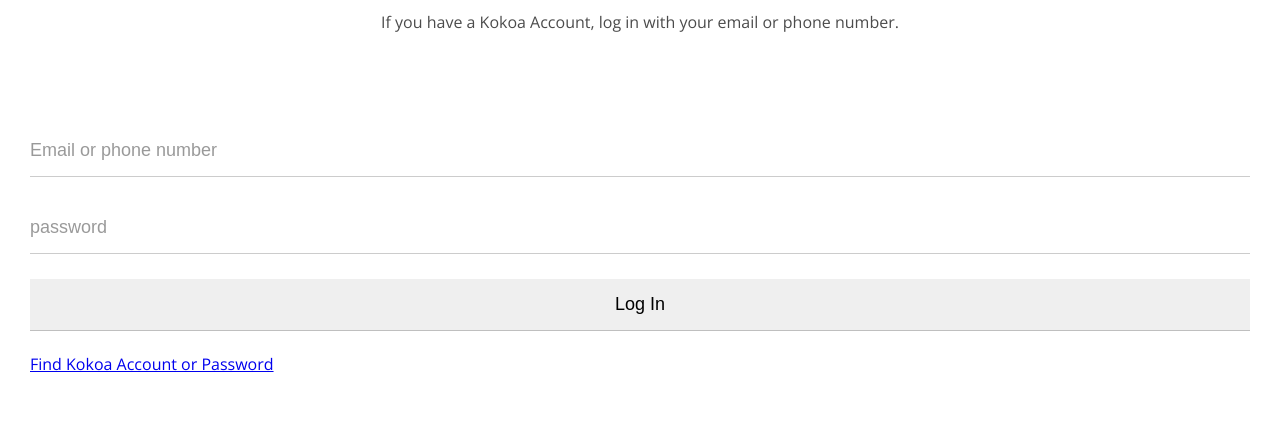
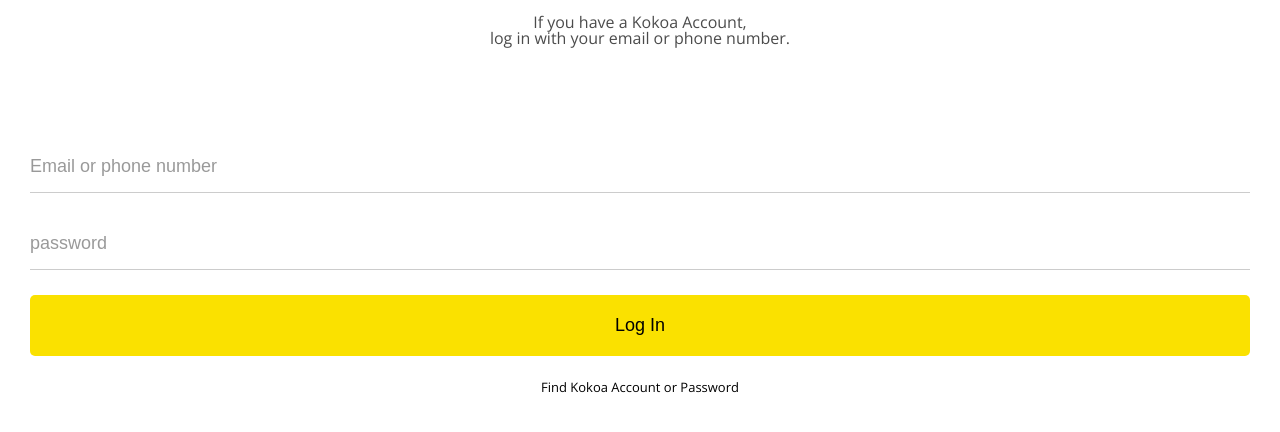
Before and after one commit to whitebear05/kakao-clone-2021, a plain HTML site: page index.html in a window 1280 px wide. Shown: the part 152-584 px from the top of the page. Drawn offline with nearby package versions, Linux system fonts and the light colour scheme.

Commit message:
Update: login form style

```diff
--- a/css/styles.css
+++ b/css/styles.css
@@ -35,8 +35,12 @@ body {
   border: none;
   padding: 15px 0px;
   font-size: 18px;
+  margin-bottom: 25px;
+}
+
+#login-form input:not([type="submit"]) {
   border-bottom: 1px solid rgba(0, 0, 0, 0.2);
-  margin-bottom: 25px;
+  transition: border-color 0.3s ease-in-out;
 }
 
 #login-form input::placeholder {
@@ -44,5 +48,19 @@ body {
 }
 
 #login-form input:focus {
-  border-color: rgba(0, 0, 0, 0.4);
+  border-color: var(--yellow);
 }
+
+#login-form input[type="submit"] {
+  background-color: var(--yellow);
+  cursor: pointer;
+  padding: 20px 0px;
+  border-radius: 5px;
+}
+
+#login-form a {
+  text-align: center;
+  text-decoration: none;
+  color: inherit;
+  font-size: 13px;
+}
--- a/index.html
+++ b/index.html
@@ -26,7 +26,7 @@
 
     <header class="welcome-header">
         <h1 class="welcome-header__title">Welcome to Kokoa Clone</h1>
-        <p class="welcome-header__text">If you have a Kokoa Account, log in with your email or phone number.</p>
+        <p class="welcome-header__text">If you have a Kokoa Account,<br> log in with your email or phone number.</p>
     </header>
 
     <form id="login-form">
```
